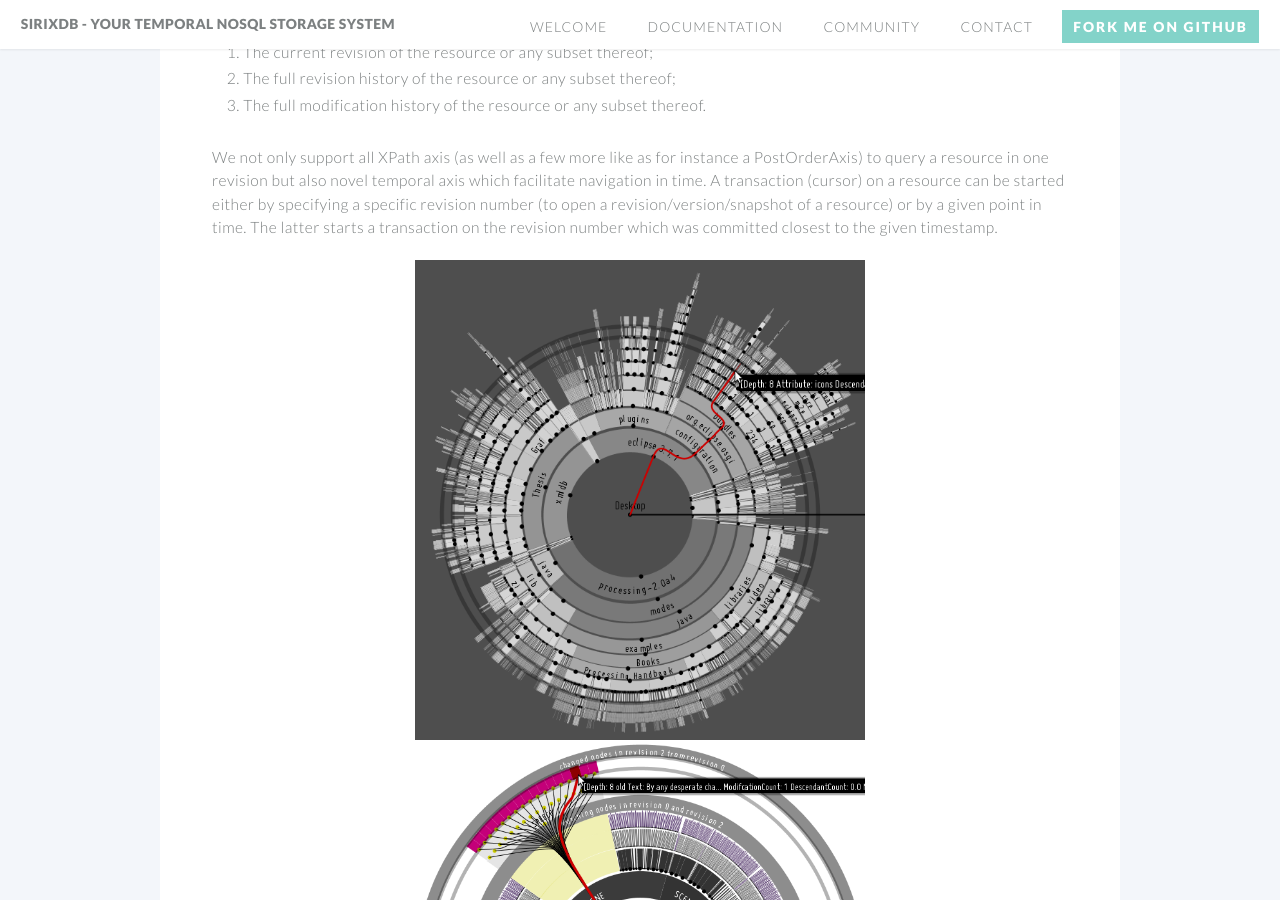
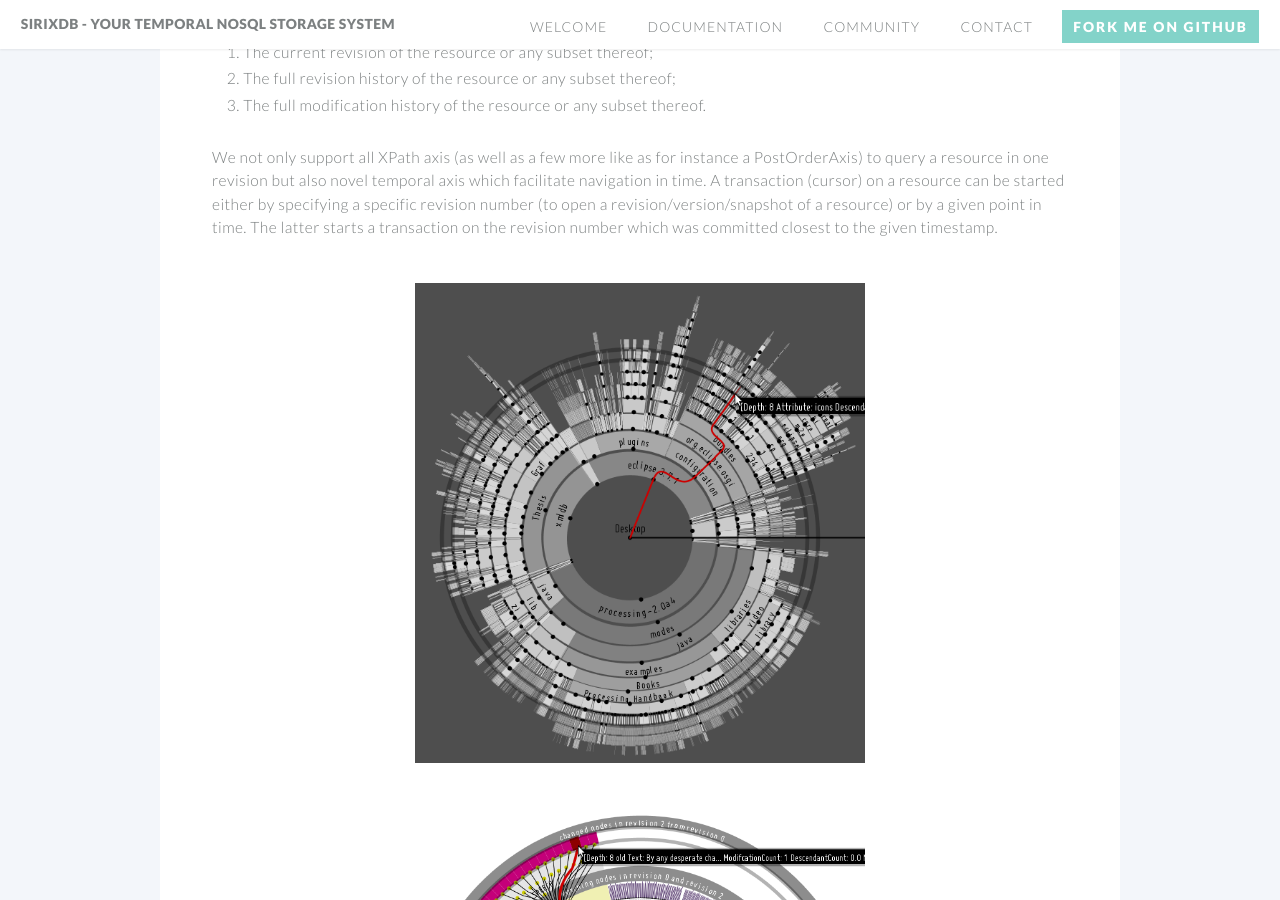
Before and after one commit to sirixdb/sirixdb.github.io, a Jekyll site: the page built from documentation.md, in a window 1280 px wide and 900 px high, scrolled down 686 px. Built offline with Jekyll 4.4.1, drawn with Linux system fonts in a browser that asks for light colours; our own code applies the rules of GitHub Pages for plain Markdown files.

Commit message:
Update documentation.md

```diff
--- a/documentation.md
+++ b/documentation.md
@@ -13,7 +13,7 @@ Sirix is a storage system, which brings versioning to a sub-file granular level
 We not only support all XPath axis (as well as a few more like as for instance a PostOrderAxis) to query a resource in one revision but also novel temporal axis which facilitate navigation in time. A transaction (cursor) on a resource can be started either by specifying a specific revision number (to open a revision/version/snapshot of a resource) or by a given point in time. The latter starts a transaction on the revision number which was committed closest to the given timestamp.
 
 <div class="img_container">
-![sunburstview](images/sunburstview-cut.png){: style="max-width: 450px; height: auto;"} ![moves](images/moves-cut.png){: style="max-width: 450px; height: auto;"}
+![sunburstview](images/sunburstview-cut.png){: style="max-width: 450px; height: auto; margin: 1.5em"} ![moves](images/moves-cut.png){: style="max-width: 450px; height: auto; margin: 1.5em"}
 </div>
 
 ### API documentation
```
